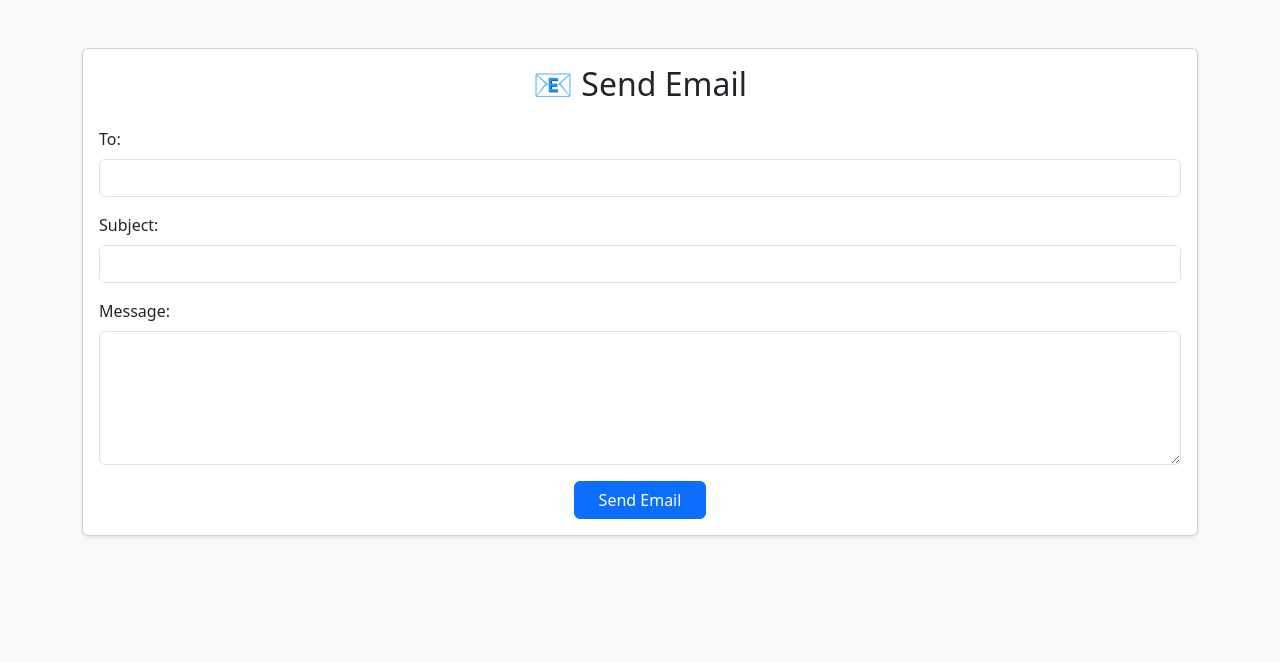
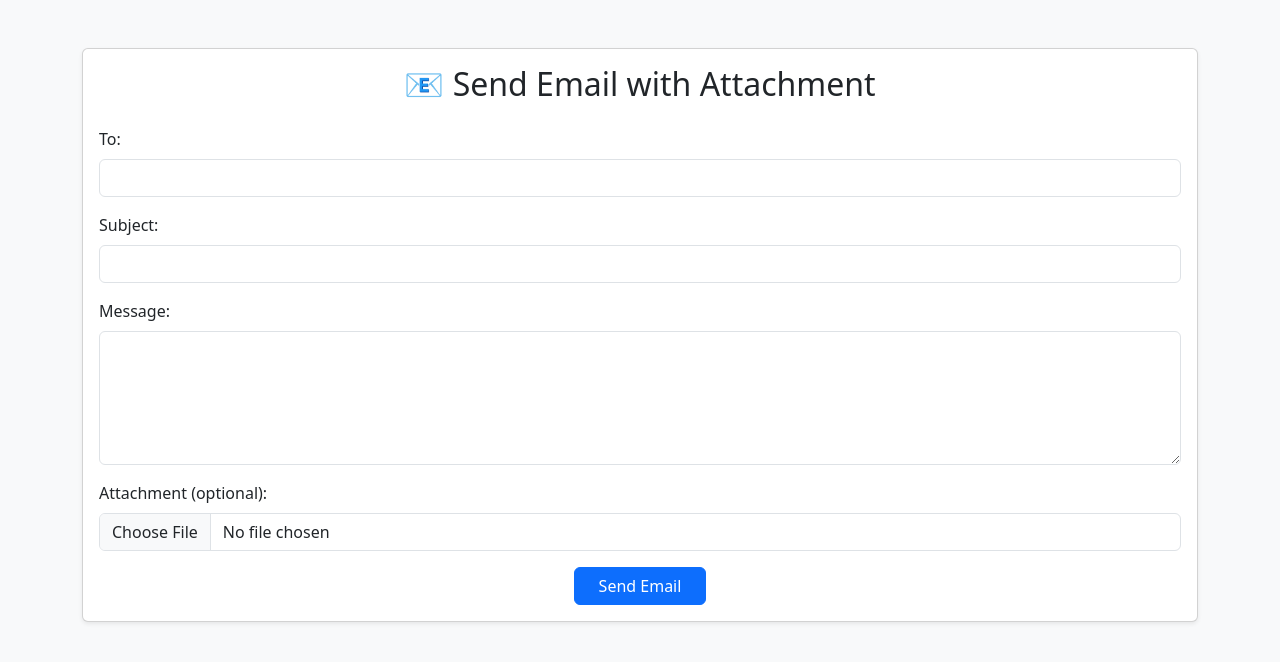
Before and after one commit to Sajid-Khaja/emialintegration, a Django app: page /send-custom-email/ in a window 1280 px wide. Shown: the top 662 px of the page. Run offline with Django 5.2, Linux system fonts and the light colour scheme.

Commit message:
attach files

```diff
--- a/email_project/settings.py
+++ b/email_project/settings.py
@@ -131,5 +131,5 @@ EMAIL_HOST = 'smtp.gmail.com'
 EMAIL_PORT = 587
 EMAIL_USE_TLS = True
 EMAIL_HOST_USER = 'fwani829@gmail.com'         # Replace with your Gmail
-EMAIL_HOST_PASSWORD = 'lamydxwaulwwsckoJHDHUIEW'        # Will explain how to get it
+EMAIL_HOST_PASSWORD = 'lamydxwaulwwscko'        # Will explain how to get it
 DEFAULT_FROM_EMAIL = EMAIL_HOST_USER
--- a/mailer/templates/send_email.html
+++ b/mailer/templates/send_email.html
@@ -3,9 +3,9 @@
 <head>
     <meta charset="UTF-8">
     <meta name="viewport" content="width=device-width, initial-scale=1.0">
-    <title>Send Email</title>
+    <title>Send Email with Attachment</title>
 
-
+    <!-- Bootstrap CSS -->
     <link href="https://cdn.jsdelivr.net/npm/bootstrap@5.3.3/dist/css/bootstrap.min.css" rel="stylesheet">
 </head>
 <body class="bg-light">
@@ -13,9 +13,10 @@
     <div class="container mt-5">
         <div class="card shadow-sm rounded">
             <div class="card-body">
-                <h2 class="card-title mb-4 text-center">📧 Send Email</h2>
+                <h2 class="card-title mb-4 text-center">📧 Send Email with Attachment</h2>
 
-                <form method="POST">
+                <!-- Form starts here -->
+                <form method="POST" enctype="multipart/form-data">
                     {% csrf_token %}
 
                     <div class="mb-3">
@@ -33,16 +34,22 @@
                         <textarea class="form-control" id="message" name="message" rows="5" required></textarea>
                     </div>
 
+                    <div class="mb-3">
+                        <label for="attachment" class="form-label">Attachment (optional):</label>
+                        <input type="file" class="form-control" id="attachment" name="attachment">
+                    </div>
+
                     <div class="text-center">
                         <button type="submit" class="btn btn-primary px-4">Send Email</button>
                     </div>
                 </form>
+                <!-- Form ends here -->
 
             </div>
         </div>
     </div>
 
-
+    <!-- Bootstrap JS -->
     <script src="https://cdn.jsdelivr.net/npm/bootstrap@5.3.3/dist/js/bootstrap.bundle.min.js"></script>
 </body>
 </html>
--- a/mailer/views.py
+++ b/mailer/views.py
@@ -1,6 +1,7 @@
 from django.http import HttpResponse
 from django.core.mail import send_mail
 from django.shortcuts import render
+from django.core.mail import EmailMessage
 
 
 def send_test_email(request):
@@ -36,23 +37,30 @@ def contact_view(request):
 
 
 
+
+
 def dynamic_email_view(request):
     if request.method == 'POST':
         to_email = request.POST.get('to_email')
         subject = request.POST.get('subject')
         message = request.POST.get('message')
+        uploaded_file = request.FILES.get('attachment')  # 👈 Get uploaded file
 
-        send_mail(
+        email = EmailMessage(
             subject=subject,
-            message=message,
+            body=message,
             from_email='fwani829@gmail.com',
-            recipient_list=[to_email],
-            fail_silently=False,
+            to=[to_email],
         )
 
-        return HttpResponse("Email sent successfully!")
+        if uploaded_file:
+            email.attach(uploaded_file.name, uploaded_file.read(), uploaded_file.content_type)
+
+        email.send()
+        return HttpResponse("Email sent successfully with attachment!")
 
     return render(request, 'send_email.html')
 
+
 def front_page(request):
     return render(request, 'front_page.html')  # ✅ Added return
--- /dev/null
+++ b/requirements.txt
@@ -0,0 +1,3 @@
+asgiref==3.8.1
+Django==5.2
+sqlparse==0.5.3
```
